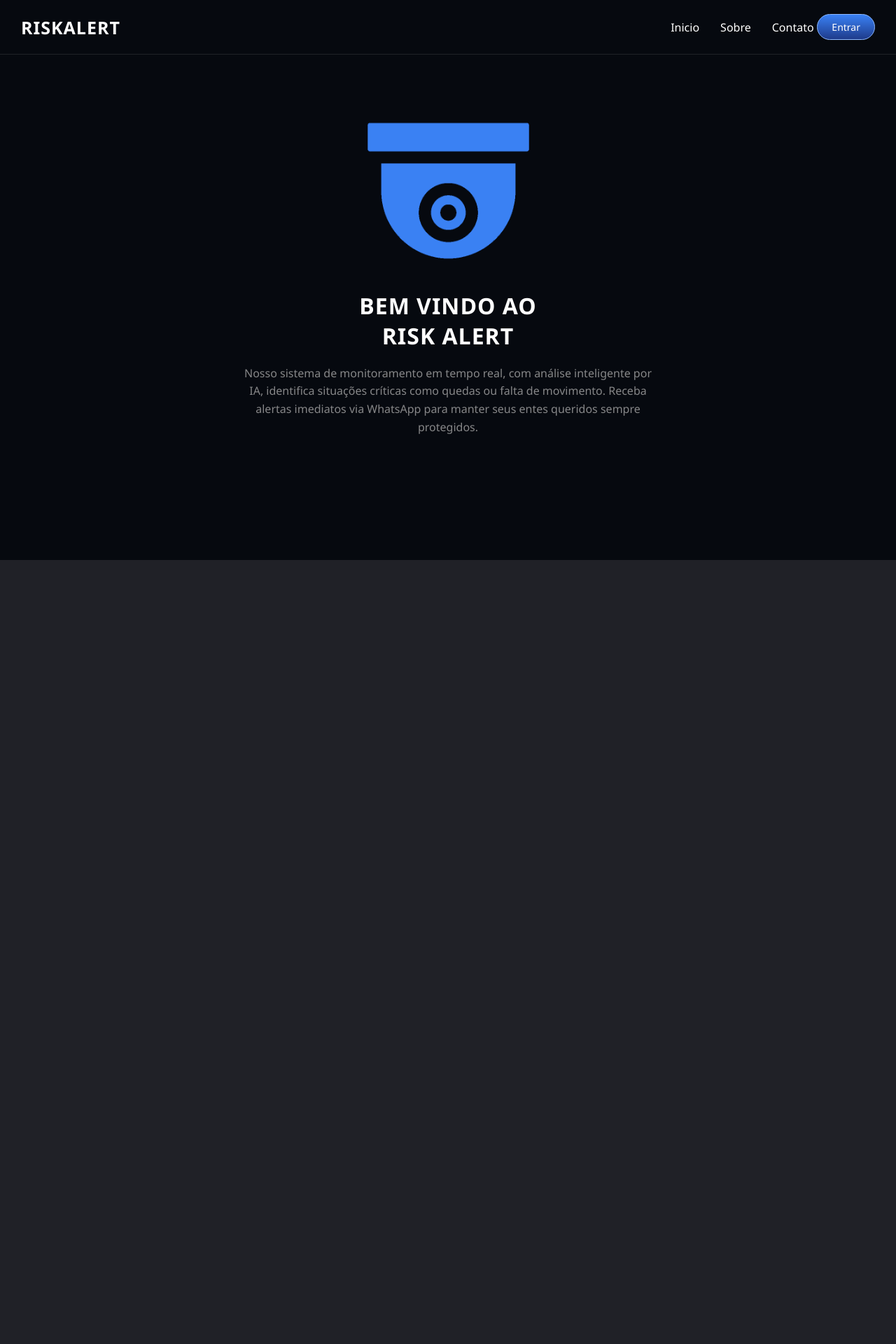
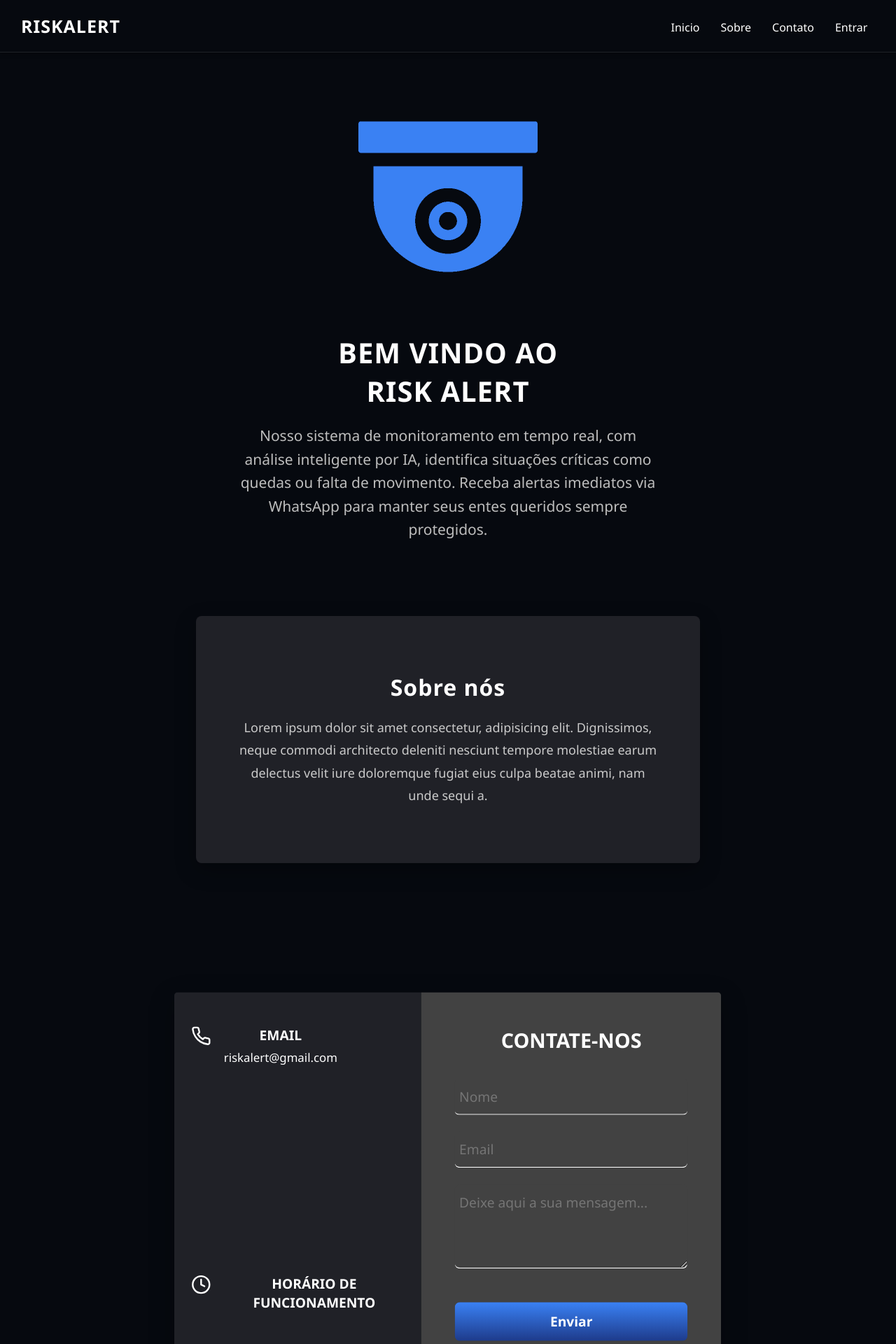
Before and after one commit to SrCoffee1/RK, a React (Create React App) app: page / in a window 1280 px wide. Shown: the top 1920 px of the page at 70% size. Before the commit the page ends 800 px from the top, so only its background shows below. Built offline with nearby package versions, Linux system fonts and the light colour scheme.

Commit message:
Update novo.

```diff
--- a/src/pages/FormularioPage/Formulario.css
+++ b/src/pages/FormularioPage/Formulario.css
@@ -9,8 +9,8 @@
 
 .form-container {
   color: whitesmoke;
-  top: -150px;
-  max-width: 1200px;
+  top: 0px;
+  max-width: 1400px;
   margin: 0 auto;
   padding: 20px;
   background-color: #303030;
@@ -20,7 +20,7 @@
   box-shadow: 0 0 20px rgba(0, 0, 0, 0.1);
   position: relative;
   overflow: hidden;
-  transform: scale(0.65);
+  transform: scale(0.80);
 }
 
 .form-container::before {
--- a/src/pages/LOGINeCADASTRO/LoginECadastro.jsx
+++ b/src/pages/LOGINeCADASTRO/LoginECadastro.jsx
@@ -20,7 +20,7 @@ function LoginECadastro() {
         console.log('Login realizado com sucesso!');
         setLoginError('');
         // Redirecionando para o formulário ao invés de monitoramento
-        navigate('/formulario');
+        navigate('/monitoramento');
       } else {
         console.log('Credenciais inválidas');
         setLoginError('Usuário ou senha incorretos.');
--- a/src/pages/LandingPage/LandingPageScreen.css
+++ b/src/pages/LandingPage/LandingPageScreen.css
@@ -1,4 +1,4 @@
-
+/* Estilos gerais */
 .aplicativo {
   width: 100%;
   min-height: 100vh;
@@ -6,6 +6,8 @@
   display: flex;
   flex-direction: column;
   background-color: #06090f;
+  text-align: center;
+  padding-top: 60px;
 }
 
 /* Estilos do cabeçalho */
@@ -15,19 +17,29 @@
   align-items: center;
   padding: 20px 30px;
   border-bottom: 1px solid rgba(255, 255, 255, 0.1);
+  position: fixed;
+  top: 0;
+  left: 0;
+  right: 0;
+  background-color: #06090f;
+  z-index: 10; /* Garantindo que o cabeçalho fique acima de outros conteúdos */
+  box-shadow: 0 4px 6px rgba(0, 0, 0, 0.2);
 }
 
+/* Logo fixo */
 .logo {
   color: white;
   font-size: 25px;
   font-weight: bold;
   letter-spacing: 1px;
+  cursor: pointer;
 }
 
+/* Navegação fixada à direita */
 .navegacao ul {
   position: fixed;
   top: 28px;
-    right: 8%;
+  right: 2%;
   margin: 0;
   padding: 0;
   display: flex;
@@ -42,16 +54,12 @@
   color: white;
   text-decoration: none;
   font-size: 16px;
+  transition: color 0.2s ease, transform 0.2s ease;
 }
 
-  .botao-login {
-    background: linear-gradient(#3a81f4, #1e3b8b);
-    color: white;
-    border: 0.5px solid #8db9ff;
-    border-radius: 20px;
-    padding: 8px 20px;
-    font-size: 14px;
-    cursor: pointer;
+.navegacao ul li a:hover {
+  color: #0094ff;
+  transform: scale(1.05);
 }
 
 /* Estilos do conteúdo principal */
@@ -60,34 +68,305 @@
   display: flex;
   justify-content: center;
   align-items: center;
-    padding: 40px 20px;
+  padding: 10px 20px;
+  display: grid;
+  grid-template-columns: 1fr;
+  grid-gap: 20px;
+  margin-top: 50px; /* Compensando a altura do cabeçalho fixo */
 }
 
+/* Seção de boas-vindas */
 .container-boas-vindas {
   max-width: 700px;
   text-align: center;
+  display: flex;
+  flex-direction: column;
+  justify-content: center;
+  align-items: center;
+  height: 80vh;
+  margin: 0 auto;
 }
 
 .imagem-boas-vindas {
-    width: 45%;
-    height: 45%;
-    margin-bottom: -20px;
-    margin-top: -20%;
+  width: 50%;
+  height: auto;
+  object-fit: contain;
+  margin-bottom: 20px;
 }
 
-  /* Estilo dos textos */
 .titulo-boas-vindas {
   color: white;
-    font-size: 32px;
+  font-size: 40px;
   font-weight: bold;
   margin-bottom: 20px;
   letter-spacing: 1px;
 }
 
 .texto-boas-vindas {
-    font-size: 16px;
+  font-size: 21px;
   line-height: 1.6;
-    color: rgba(166, 166, 166, 0.8);
+  color: #bdbdbd;
   max-width: 600px;
   margin: 0 auto;
 }
+
+/* Estilos para o footer */
+.rodape {
+  background-color: #1d1d1d;
+  color: white;
+  text-align: center;
+  padding: 20px 0;
+  margin-top: 40px;
+}
+
+.rodape .informacoes-rodape p {
+  margin: 0;
+  font-size: 14px;
+}
+
+.social-links {
+  list-style: none;
+  padding: 0;
+}
+
+.social-links li {
+  display: inline;
+  margin: 0 10px;
+}
+
+.social-links a {
+  color: white;
+  text-decoration: none;
+}
+
+.social-links a:hover {
+  text-decoration: underline;
+}
+
+/* Estilos para seções (Sobre e Contato) */
+.container-sobre, .container-contato {
+  text-align: center;
+  max-width: 700px;
+  margin: 90px auto;
+}
+
+.titulo-sobre, .titulo-contato {
+  font-size: 28px;
+  font-weight: bold;
+  margin-bottom: 20px;
+}
+
+.texto-sobre, .texto-contato {
+  font-size: 18px;
+  color: rgb(255, 255, 255);
+  max-width: 600px;
+  margin: 0 auto;
+}
+
+.container-contato .contact-card {
+  width: 100%; /* Ajuste a largura para 100% ou o valor que preferir */
+  max-width: 900px; /* Isso limita a largura máxima */
+  display: flex;
+  border-radius: 4px;
+  overflow: hidden;
+  box-shadow: 0 10px 30px rgba(0, 0, 0, 0.3);
+  margin: 0 auto; /* Isso centraliza o elemento */
+  transform: scale(1.20);
+}
+
+
+.container-contato .contact-info {
+  background-color: #202127;
+  padding: 40px 20px;
+  color: white;
+  width: 50%;
+  display: flex;
+  flex-direction: column;
+  justify-content: space-between;
+}
+
+.container-contato .info-item {
+  display: flex;
+  align-items: flex-start;
+  margin-bottom: 30px;
+}
+
+.container-contato .info-icon {
+  margin-right: 15px;
+  color: white;
+}
+
+.container-contato .info-text h3 {
+  font-size: 16px;
+  font-weight: bold;
+  margin: 0 0 5px 0;
+}
+
+.container-contato .info-text p {
+  margin: 0;
+  font-size: 14px;
+  line-height: 1.5;
+}
+
+.container-contato .contact-form {
+  padding: 40px;
+  width: 60%;
+  background-color: #424242;
+  color: #ffffff;
+}
+
+.container-contato .contact-form h2 {
+  margin-top: 0;
+  margin-bottom: 30px;
+  color: #ffffff;
+  text-align: center;
+  font-size: 24px;
+}
+
+.container-contato .form-group {
+  margin-bottom: 20px;
+}
+
+.container-contato .form-group input,
+.container-contato .form-group textarea {
+  width: 100%;
+  padding: 10px 5px;
+  border: none;
+  border-bottom: 1px solid #ffffff;
+  font-size: 16px;
+  outline: none;
+  transition: border-color 0.3s;
+}
+
+.container-contato .form-group input:focus,
+.container-contato .form-group textarea:focus {
+  border-color: #0094ff;
+}
+
+.container-contato .form-group textarea {
+  resize: vertical;
+  min-height: 100px;
+}
+
+.container-contato .submit-btn {
+  background-color: #2f3453;
+  color: white;
+  border: none;
+  padding: 12px 0;
+  font-size: 16px;
+  font-weight: bold;
+  width: 100%;
+  cursor: pointer;
+  transition: background-color 0.3s;
+}
+
+.container-contato .submit-btn:hover {
+  background-color: #0094ff;
+}
+
+/* Responsividade */
+@media (max-width: 768px) {
+  .navegacao ul {
+    position: relative;
+    top: auto;
+    right: auto;
+    justify-content: center;
+    margin-top: 10px;
+  }
+
+  .imagem-boas-vindas {
+    width: 80%;
+    height: auto;
+  }
+
+  .titulo-boas-vindas {
+    font-size: 30px;
+  }
+
+  .texto-boas-vindas {
+    font-size: 18px;
+  }
+
+  .container-boas-vindas {
+    padding: 20px;
+  }
+
+  .social-links li {
+    display: block;
+    margin: 10px 0;
+  }
+
+  .rodape {
+    padding: 30px 0;
+  }
+
+  /* Ajustes para a seção de Contato */
+  .container-contato .contact-card {
+    flex-direction: column;
+  }
+
+  .container-contato .contact-info,
+  .container-contato .contact-form {
+    width: 100%;
+  }
+
+  /* Ajustes para a seção "Sobre" */
+  .container-sobre {
+    padding: 30px 15px;
+    max-width: 100%; /* Garante que o conteúdo ocupe toda a largura possível */
+    margin-top: 60px; /* Ajuste para não sobrepor o cabeçalho */
+  }
+
+  .titulo-sobre {
+    font-size: 28px;
+  }
+
+  .texto-sobre {
+    font-size: 16px;
+  }
+
+  .container-sobre .icone-sobre {
+    font-size: 35px;
+  }
+}
+
+
+/* Estilos para a seção de "Sobre" */
+
+.container-sobre {
+  text-align: center;
+  max-width: 1600px; /* Aumentado para um valor muito maior */
+  margin: 100px auto;
+  background-color: #202127; /* Cor de fundo alinhada com o resto do site */
+  padding: 80px 60px; /* Aumentando o padding para um maior espaçamento interno */
+  border-radius: 8px;
+  box-shadow: 0 10px 30px rgba(0, 0, 0, 0.3);
+}
+
+.titulo-sobre {
+  font-size: 32px;
+  font-weight: bold;
+  color: #ffffff; /* Cor azul, que combina com os links de navegação */
+  margin-bottom: 20px;
+  letter-spacing: 1px;
+}
+
+.texto-sobre {
+  font-size: 18px;
+  color: #cacaca;
+  line-height: 1.8;
+  max-width: 600px;
+  margin: 0 auto;
+}
+
+.container-sobre .icone-sobre {
+  margin-top: 30px;
+  font-size: 40px;
+  color: #0094ff;
+}
+
+.container-sobre .icone-sobre:hover {
+  color: #ffffff;
+  transform: scale(1.1);
+  transition: transform 0.3s ease, color 0.3s ease;
+}
--- a/src/pages/LandingPage/LandingPageScreen.jsx
+++ b/src/pages/LandingPage/LandingPageScreen.jsx
@@ -1,9 +1,25 @@
-import React from 'react';
-import { Link } from 'react-router-dom';
+import React, { useState } from 'react';
 import './LandingPageScreen.css';
 import logo from '../../assets/images/Logo.png';
 
 function LandingPageScreen() {
+  const [formData, setFormData] = useState({
+    name: '',
+    email: '',
+    message: ''
+  });
+
+  const handleChange = (e) => {
+    const { name, value } = e.target;
+    setFormData(prev => ({ ...prev, [name]: value }));
+  };
+
+  const handleSubmit = (e) => {
+    e.preventDefault();
+    console.log('Form submitted:', formData);
+    // Form submission logic would go here
+  };
+
   return (
     <div className="aplicativo">
       <header className="cabecalho">
@@ -13,15 +29,13 @@ function LandingPageScreen() {
             <li><a href="#home">Inicio</a></li>
             <li><a href="#sobre">Sobre</a></li>
             <li><a href="#contato">Contato</a></li>
+            <li><a href="/login">Entrar</a></li>
           </ul>
         </nav>
-        <Link to="/login">
-            <button className="botao-login">Entrar</button>
-        </Link>
       </header>
 
       <main className="conteudo-principal">
-        <div className="container-boas-vindas">
+        <div id="home" className="container-boas-vindas">
           <img
             src={logo}
             alt="Ilustração de boas-vindas"
@@ -34,10 +48,100 @@ function LandingPageScreen() {
           </h1>
 
           <p className="texto-boas-vindas">
-          Nosso sistema de monitoramento em tempo real, com análise inteligente por IA, identifica situações críticas como quedas ou falta de movimento. Receba alertas imediatos via WhatsApp para manter seus entes queridos sempre protegidos.
+            Nosso sistema de monitoramento em tempo real, com análise inteligente por IA, identifica situações críticas como quedas ou falta de movimento. Receba alertas imediatos via WhatsApp para manter seus entes queridos sempre protegidos.
           </p>
         </div>
+
+
+        {/* Seção Sobre */}
+        <div id="sobre" className="container-sobre">
+          <h2 className="titulo-sobre">Sobre nós</h2>
+          <p className="texto-sobre">
+            Lorem ipsum dolor sit amet consectetur, adipisicing elit. Dignissimos, neque commodi architecto deleniti nesciunt tempore molestiae earum delectus velit iure doloremque fugiat eius culpa beatae animi, nam unde sequi a.
+          </p>
+        </div>
+
+
+        {/* Seção Contato */}
+        <div id="contato" className="container-contato">
+          <h2 className="titulo-contato"></h2>
+
+          <div className="contact-card">
+            <div className="contact-info">
+              <div className="info-item">
+                <div className="info-icon">
+                  <svg xmlns="http://www.w3.org/2000/svg" width="24" height="24" viewBox="0 0 24 24" fill="none" stroke="currentColor" strokeWidth="2" strokeLinecap="round" strokeLinejoin="round">
+                    <path d="M22 16.92v3a2 2 0 0 1-2.18 2 19.79 19.79 0 0 1-8.63-3.07 19.5 19.5 0 0 1-6-6 19.79 19.79 0 0 1-3.07-8.67A2 2 0 0 1 4.11 2h3a2 2 0 0 1 2 1.72 12.84 12.84 0 0 0 .7 2.81 2 2 0 0 1-.45 2.11L8.09 9.91a16 16 0 0 0 6 6l1.27-1.27a2 2 0 0 1 2.11-.45 12.84 12.84 0 0 0 2.81.7A2 2 0 0 1 22 16.92z"></path>
+                  </svg>
+                </div>
+                <div className="info-text">
+                <h3>EMAIL</h3>
+                <p>riskalert@gmail.com</p>
+                </div>
+              </div>
+
+              <div className="info-item">
+          <div className="info-icon">
+            <svg xmlns="http://www.w3.org/2000/svg" width="24" height="24" viewBox="0 0 24 24" fill="none" stroke="currentColor" strokeWidth="2" strokeLinecap="round" strokeLinejoin="round">
+              <circle cx="12" cy="12" r="10"></circle>
+              <polyline points="12 6 12 12 16 14"></polyline>
+            </svg>
+          </div>
+          <div className="info-text">
+            <h3>HORÁRIO DE FUNCIONAMENTO</h3>
+
+          </div>
+        </div>
+          </div>
+
+            <div className="contact-form">
+              <h2>CONTATE-NOS</h2>
+              <form onSubmit={handleSubmit}>
+                <div className="form-group">
+                  <input
+                    type="text"
+                    name="name"
+                    placeholder="Nome"
+                    value={formData.name}
+                    onChange={handleChange}
+                    required
+                  />
+                </div>
+
+                <div className="form-group">
+                  <input
+                    type="email"
+                    name="email"
+                    placeholder="Email"
+                    value={formData.email}
+                    onChange={handleChange}
+                    required
+                  />
+                </div>
+
+                <div className="form-group">
+                  <textarea
+                    name="message"
+                    placeholder="Deixe aqui a sua mensagem..."
+                    value={formData.message}
+                    onChange={handleChange}
+                    required
+                  />
+                </div>
+
+                <button type="submit" className="submit-btn">Enviar</button>
+              </form>
+            </div>
+          </div>
+        </div>
       </main>
+
+      {/* Rodapé */}
+      <footer className="rodape">
+        <div className="informacoes-rodape">
+          <p>&copy; 2025 RiskAlert. Todos os direitos reservados.</p>
+        </div>
+      </footer>
     </div>
   );
 }
```
Lines whose indentation alone changed are shown as unchanged.
